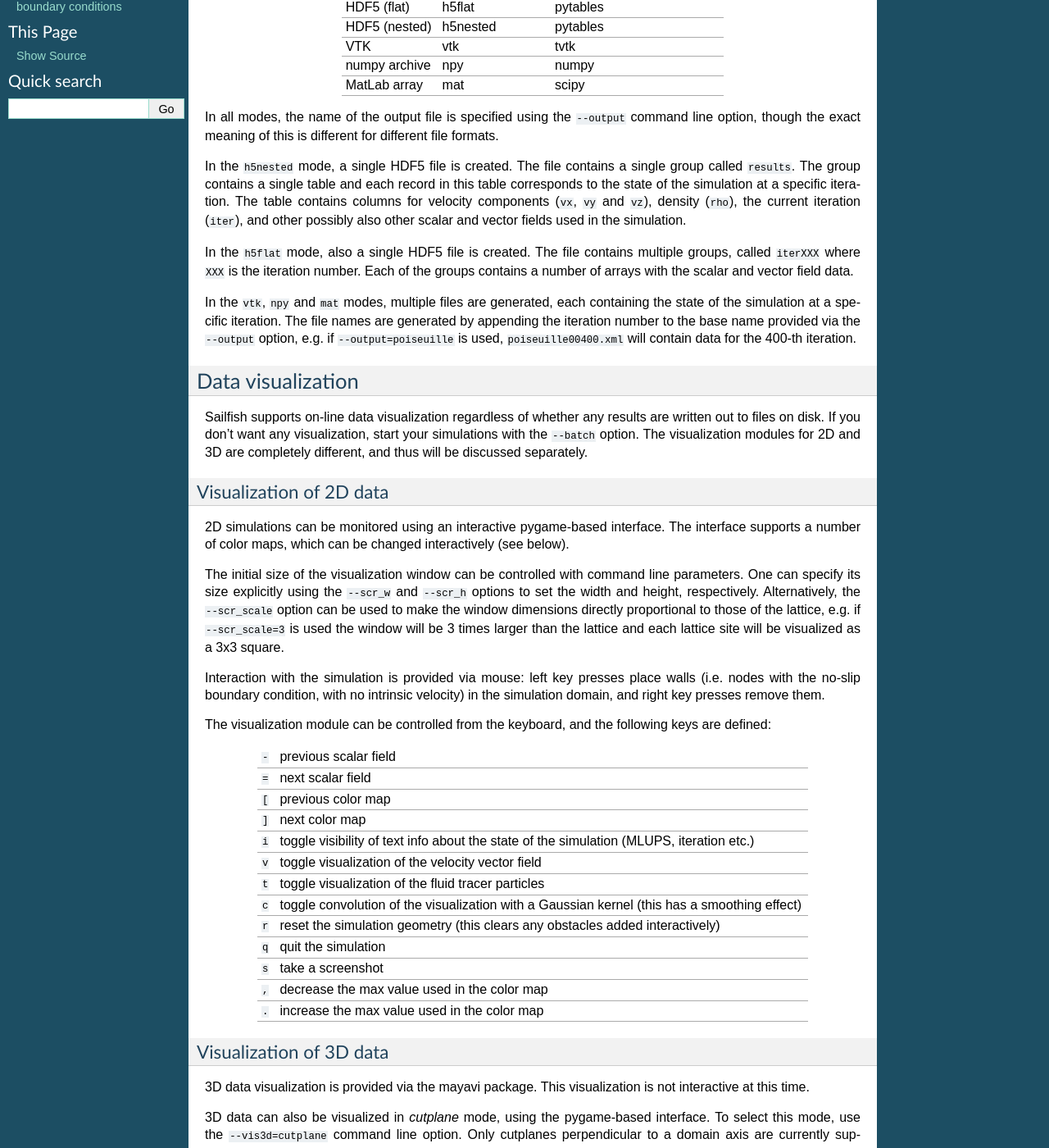
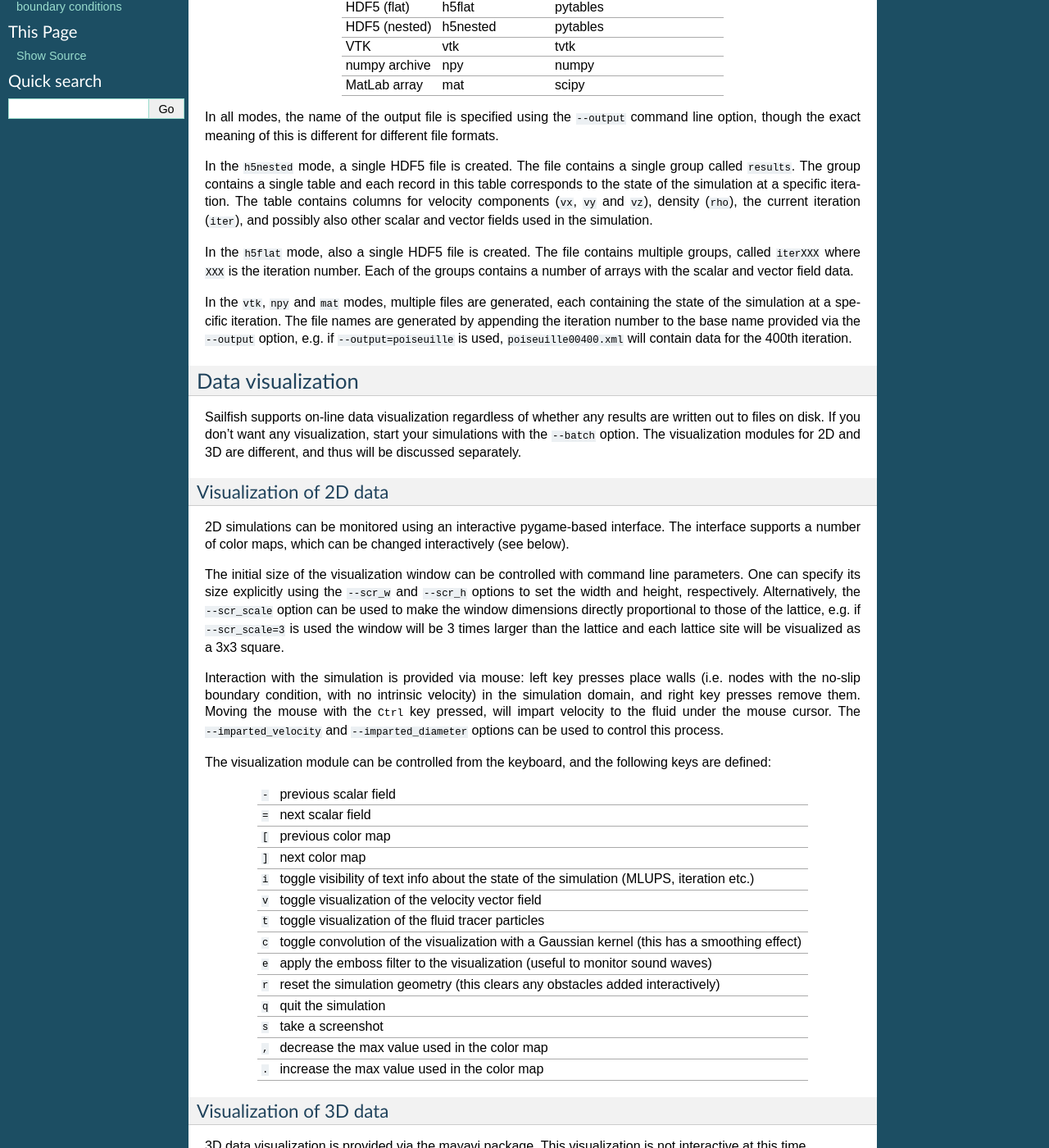
Before and after one commit to sailfish-team/sailfish, a Sphinx documentation site: the page built from doc/results.rst, in a window 1280 px wide and 1400 px high, scrolled down 292 px. Shown: the whole window at 82% size. Built offline with Sphinx 7.4.7, drawn with Linux system fonts in a browser that asks for light colours; formulas are drawn with MathJax 3.

Commit message:
Update the section about results processing and visualization.

```diff
--- a/doc/results.rst
+++ b/doc/results.rst
@@ -29,7 +29,7 @@ In the ``h5nested`` mode, a single HDF5 file is created.  The file contains a si
 group called ``results``.  The group contains a single table and each record in this
 table corresponds to the state of the simulation at a specific iteration.  The table
 contains columns for velocity components (``vx``, ``vy`` and ``vz``), density (``rho``),
-the current iteration (``iter``), and other possibly also other scalar and vector fields
+the current iteration (``iter``), and possibly also other scalar and vector fields
 used in the simulation.
 
 In the ``h5flat`` mode, also a single HDF5 file is created.  The file contains
@@ -40,7 +40,7 @@ In the ``vtk``, ``npy`` and ``mat`` modes, multiple files are generated, each co
 of the simulation at a specific iteration.  The file names are generated by appending
 the iteration number to the base name provided via the ``--output`` option, e.g. if
 ``--output=poiseuille`` is used, ``poiseuille00400.xml`` will contain data for the
-400-th iteration.
+400th iteration.
 
 Data visualization
 ------------------
@@ -48,7 +48,7 @@ Data visualization
 Sailfish supports on-line data visualization regardless of whether any results are
 written out to files on disk.  If you don't want any visualization, start your simulations
 with the ``--batch`` option.  The visualization modules for 2D and 3D are
-completely different, and thus will be discussed separately.
+different, and thus will be discussed separately.
 
 Visualization of 2D data
 ^^^^^^^^^^^^^^^^^^^^^^^^
@@ -65,7 +65,9 @@ lattice site will be visualized as a 3x3 square.
 
 Interaction with the simulation is provided via mouse: left key presses place walls
 (i.e. nodes with the no-slip boundary condition, with no intrinsic velocity) in the
-simulation domain, and right key presses remove them.
+simulation domain, and right key presses remove them.  Moving the mouse with the :kbd:`Ctrl`
+key pressed, will impart velocity to the fluid under the mouse cursor.  The ``--imparted_velocity``
+and ``--imparted_diameter`` options can be used to control this process.
 
 The visualization module can be controlled from the keyboard, and the following
 keys are defined:
@@ -79,6 +81,7 @@ keys are defined:
 ``v``  toggle visualization of the velocity vector field
 ``t``  toggle visualization of the fluid tracer particles
 ``c``  toggle convolution of the visualization with a Gaussian kernel (this has a smoothing effect)
+``e``  apply the emboss filter to the visualization (useful to monitor sound waves)
 ``r``  reset the simulation geometry (this clears any obstacles added interactively)
 ``q``  quit the simulation
 ``s``  take a screenshot
@@ -94,7 +97,7 @@ Visualization of 3D data
 not interactive at this time.
 
 3D data can also be visualized in *cutplane* mode, using the pygame-based interface.
-To select this mode, use the ``--vis3d=cutplane`` command line option.  Only cutplanes
+To select this mode, use the ``--vis=cutplane`` command line option.  Only cutplanes
 perpendicular to a domain axis are currently supported.  The ``x``, ``y`` and ``z`` keys
 can be used to select the cutplane.  The ``;`` and ``'`` keys can be used to move
 the cutplane along the selected axis.  Tracer particles are not supported in the cutplane mode.
```
